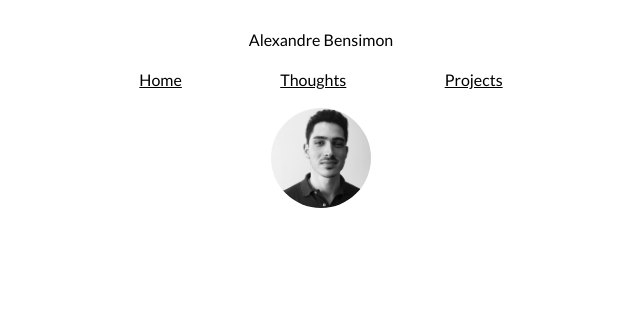
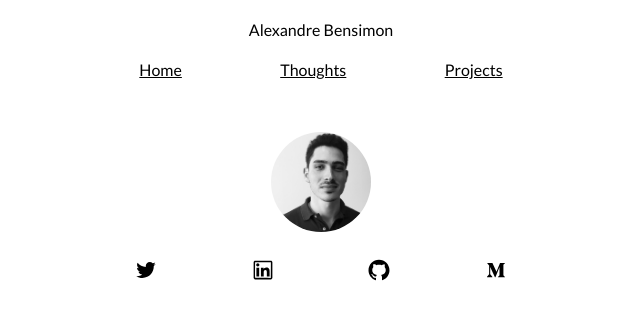
Before and after one commit to alexbensimon/personal-website, a Next.js app: page / in a window 1280 px wide. Shown: the top 318 px of the page, without its empty margins (319-959 px from the left). Built offline with nearby package versions, Linux system fonts and the light colour scheme; a web font is replaced by a local one.

Commit message:
A lot of new stuff

```diff
--- a/components/GlobalStyles.tsx
+++ b/components/GlobalStyles.tsx
@@ -1,4 +1,5 @@
 import React, { FC } from 'react';
+import { colors } from '../utils/colors';
 
 export const GlobalStyles: FC = () => (
   <style jsx global>{`
@@ -10,5 +11,11 @@ export const GlobalStyles: FC = () => (
     h1 {
       font-family: 'Alegreya SC', serif;
     }
+    a {
+      color: black;
+    }
+    a:hover {
+      color: ${colors.red};
+    }
   `}</style>
 );
--- a/components/Header.tsx
+++ b/components/Header.tsx
@@ -2,6 +2,7 @@ import Link from 'next/link';
 import React, { FC } from 'react';
 
 export const Header: FC = () => (
+  <>
     <div className="root">
       <span>Alexandre Bensimon</span>
       <nav>
@@ -17,15 +18,17 @@ export const Header: FC = () => (
             </Link>
           </li>
           <li>
-          <Link href="/">
+            <Link href="/projects">
               <a>Projects</a>
             </Link>
           </li>
         </ul>
       </nav>
+    </div>
     <style jsx>{`
       .root {
         text-align: center;
+        margin-bottom: 50px;
       }
       .list {
         list-style-type: none;
@@ -33,9 +36,6 @@ export const Header: FC = () => (
         display: flex;
         justify-content: space-evenly;
       }
-      a {
-        color: black;
-      }
     `}</style>
-  </div>
+  </>
 );
--- a/components/PageWrapper.tsx
+++ b/components/PageWrapper.tsx
@@ -3,16 +3,18 @@ import { GlobalStyles } from './GlobalStyles';
 import { Header } from './Header';
 
 export const PageWrapper: FC = ({ children }) => (
-  <div className="root">
-    <GlobalStyles />
-    <Header />
-    {children}
+  <>
+    <div className="root">
+      <GlobalStyles />
+      <Header />
+      {children}
+    </div>
     <style jsx>{`
       .root {
-        width: 35em;
+        max-width: 35em;
         margin: auto;
-        padding: 20px 30px;
+        padding: 10px 15px;
       }
     `}</style>
-  </div>
+  </>
 );
--- a/package.json
+++ b/package.json
@@ -10,7 +10,8 @@
   "dependencies": {
     "next": "9.3.6",
     "react": "16.13.1",
-    "react-dom": "16.13.1"
+    "react-dom": "16.13.1",
+    "react-icons": "^3.10.0"
   },
   "devDependencies": {
     "@types/node": "^13.13.5",
--- a/pages/index.tsx
+++ b/pages/index.tsx
@@ -1,8 +1,51 @@
+import Head from 'next/head';
 import React from 'react';
+import {
+  AiOutlineGithub,
+  AiOutlineLinkedin,
+  AiOutlineMedium,
+  AiOutlineTwitter,
+} from 'react-icons/ai';
 
 export default () => (
-  <div className="root">
-    <img src="/img/photo.jpg" alt="My face" />
+  <>
+    <Head>
+      <title>Alexandre Bensimon</title>
+      <meta name="description" content="My personal website." />
+    </Head>
+    <div className="root">
+      <img src="/img/photo.jpg" alt="My face" />
+      <div className="icons">
+        <a
+          href="https://twitter.com/alexbensimon"
+          target="_blank"
+          rel="noopener noreferrer"
+        >
+          <AiOutlineTwitter size="1.5em" />
+        </a>
+        <a
+          href="https://linkedin.com/in/alexandrebensimon/"
+          target="_blank"
+          rel="noopener noreferrer"
+        >
+          <AiOutlineLinkedin size="1.5em" />
+        </a>
+        <a
+          href="https://github.com/alexbensimon"
+          target="_blank"
+          rel="noopener noreferrer"
+        >
+          <AiOutlineGithub size="1.5em" />
+        </a>
+        <a
+          href="https://medium.com/@alexandrebensimon"
+          target="_blank"
+          rel="noopener noreferrer"
+        >
+          <AiOutlineMedium size="1.5em" />
+        </a>
+      </div>
+    </div>
     <style jsx>{`
       .root {
         text-align: center;
@@ -10,7 +53,12 @@ export default () => (
       img {
         width: 100px;
         border-radius: 100%;
+        margin-bottom: 20px;
+      }
+      .icons {
+        display: flex;
+        justify-content: space-evenly;
       }
     `}</style>
-  </div>
+  </>
 );
--- /dev/null
+++ b/utils/colors.ts
@@ -0,0 +1,3 @@
+export const colors = {
+  red: '#991408',
+};
```
Also changed, not shown: pages/projects/index.tsx (added, +19 -0 lines), pages/thoughts/index.tsx (+9 -5 lines), pages/thoughts/lorem.tsx (+7 -0 lines), 2 other files (tests, documents, lock files or other folders). Lines whose indentation alone changed are shown as unchanged.
